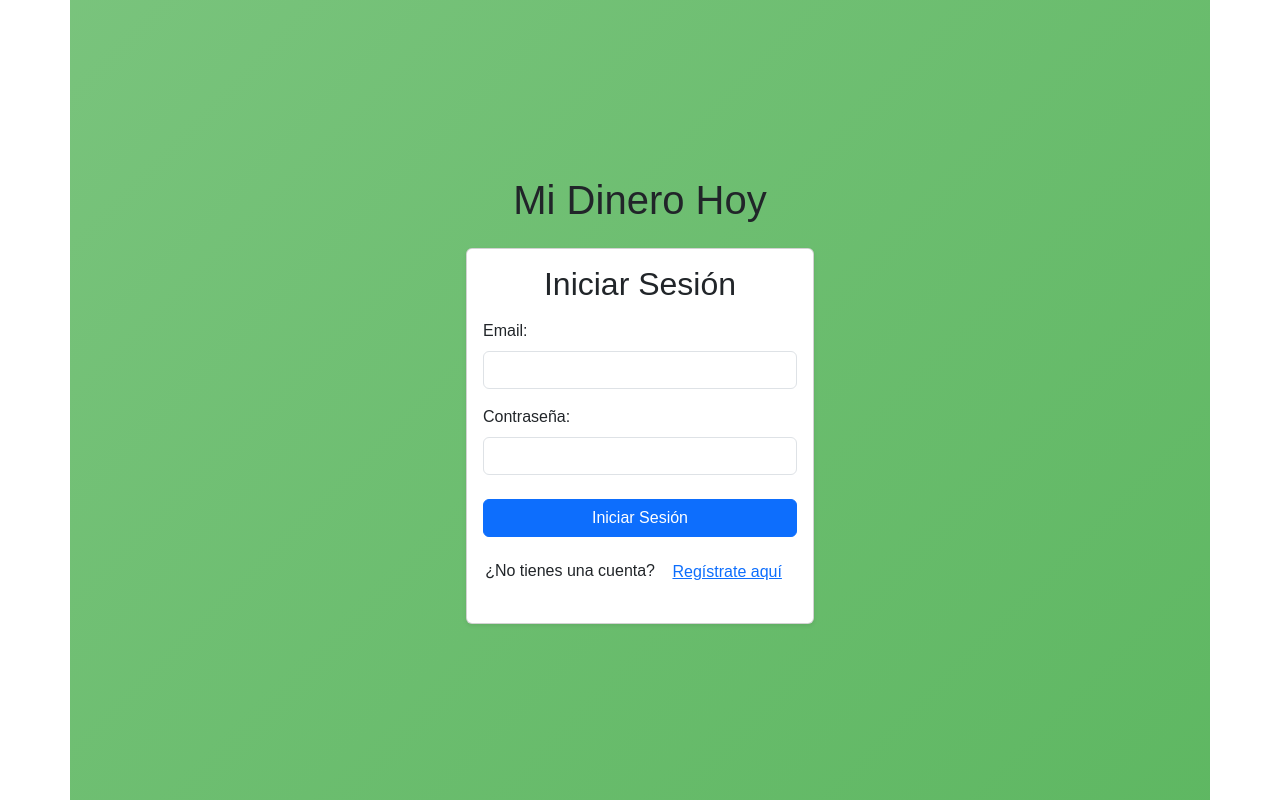
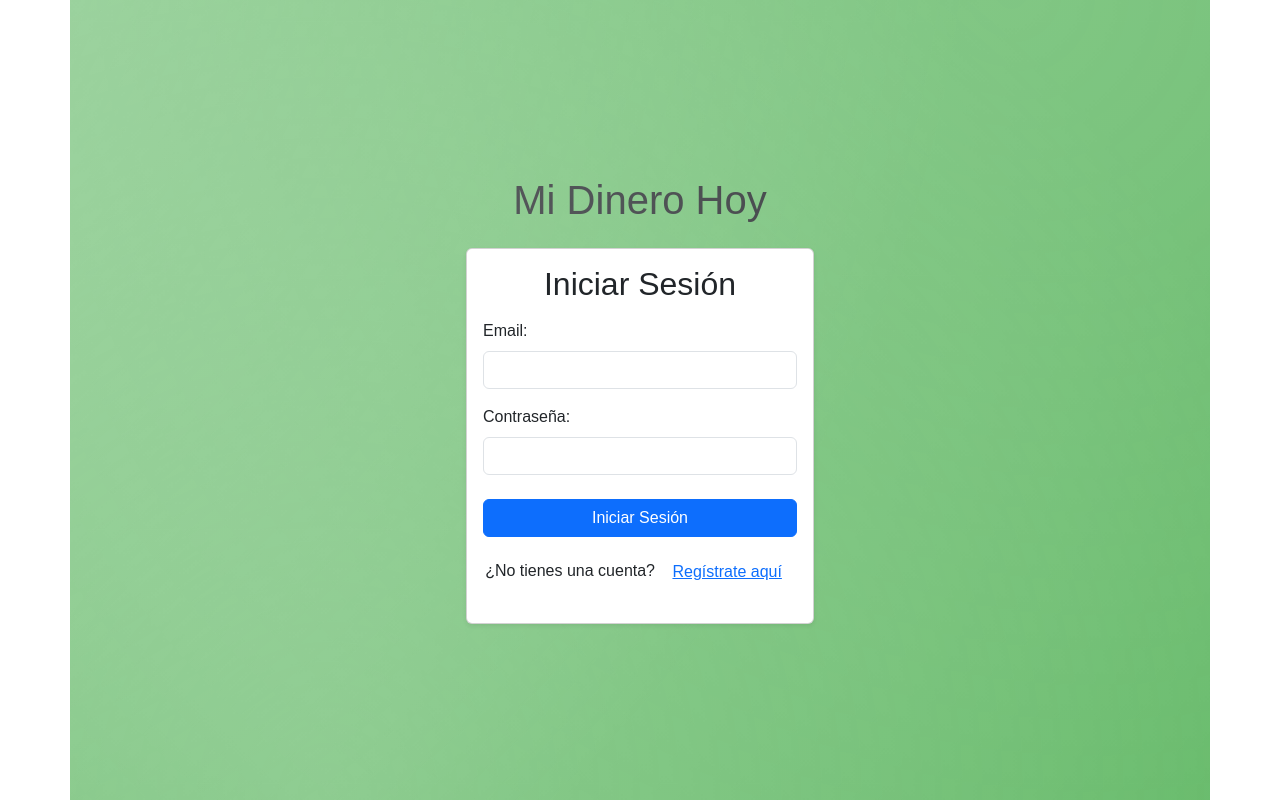
Before and after one commit to Luminus62-dot/finanzas, a React (Create React App) app in the folder frontend/: page / in a window 1280 px wide. Built offline with nearby package versions, Linux system fonts and the light colour scheme; no server answers.

Commit message:
Add dynamic bubble effect to login background

```diff
--- a/frontend/src/Login.css
+++ b/frontend/src/Login.css
@@ -1,11 +1,28 @@
 .login-background {
+  position: relative;
   min-height: 100vh;
   display: flex;
   align-items: center;
   justify-content: center;
   background: linear-gradient(135deg, #4caf50, #81c784, #4caf50);
   background-size: 400% 400%;
+  overflow: hidden;
   animation: login-bg-gradient 15s ease infinite;
+}
+
+.login-background::before {
+  content: "";
+  position: absolute;
+  top: -50%;
+  left: -50%;
+  width: 200%;
+  height: 200%;
+  background:
+    radial-gradient(circle at 20% 20%, rgba(255, 255, 255, 0.3), transparent 60%),
+    radial-gradient(circle at 80% 30%, rgba(255, 255, 255, 0.15), transparent 60%),
+    radial-gradient(circle at 50% 80%, rgba(255, 255, 255, 0.2), transparent 60%);
+  animation: login-bubbles 20s linear infinite;
+  pointer-events: none;
 }
 
 @keyframes login-bg-gradient {
@@ -26,6 +43,18 @@
   transform: translateY(20px);
 }
 
+@keyframes login-bubbles {
+  0% {
+    transform: translate(0, 0);
+  }
+  50% {
+    transform: translate(-25%, -10%);
+  }
+  100% {
+    transform: translate(0, 0);
+  }
+}
+
 @keyframes login-fade-in {
   to {
     opacity: 1;
```
